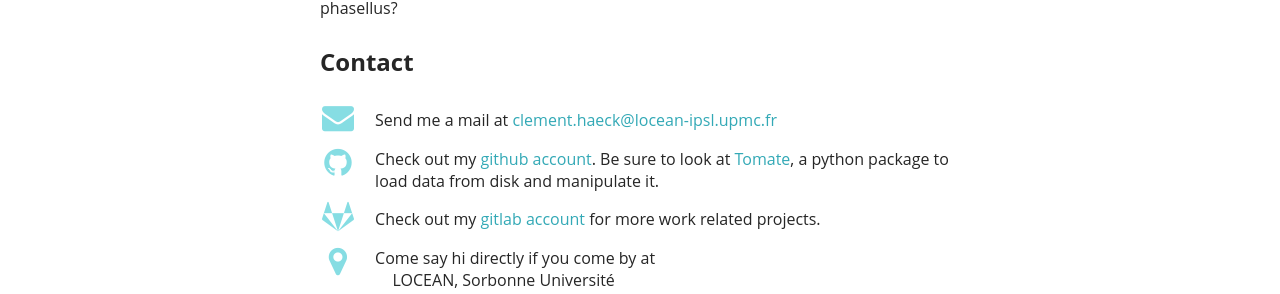
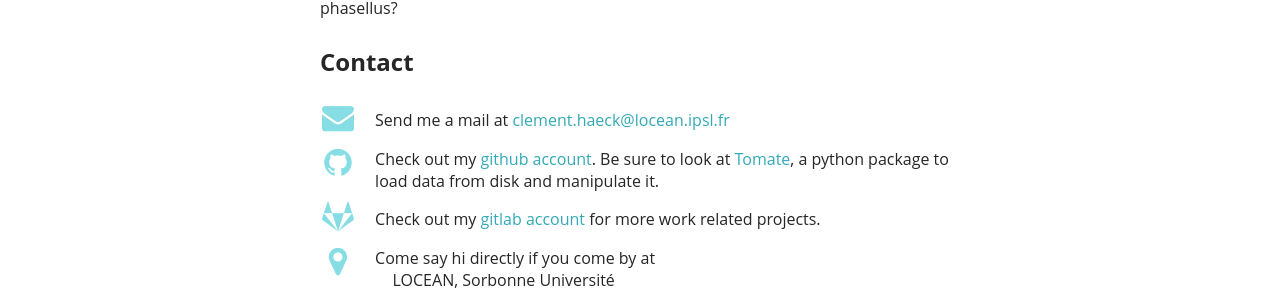
Before and after one commit to Descanonge/clementhaeck.com, a Jekyll site: the page built from index.md, in a window 1280 px wide. Shown: the part 331-625 px from the top of the page. Built offline with Jekyll 4.4.1, drawn with Linux system fonts in a browser that asks for light colours.

Commit message:
Up email

```diff
--- a/_data/social.yml
+++ b/_data/social.yml
@@ -7,6 +7,6 @@
   title: Gitlab IN2P3
   class: fa-gitlab
 
-- link: mailto:clement.haeck@locean-ipsl.upmc.fr
+- link: mailto:clement.haeck@locean.ipsl.fr
   title: Mail to
   class: fa-envelope
--- a/index.md
+++ b/index.md
@@ -26,9 +26,9 @@ title: Home
         <h2>Contact</h2>
         <table>
             <tr>
-                <td><a class="fa fa-envelope" href="mailto:clement.haeck@locean-ipsl.upmc.fr"></a></td>
+                <td><a class="fa fa-envelope" href="mailto:clement.haeck@locean.ipsl.fr"></a></td>
                 <td>Send me a mail at
-                    <a href="mailto:clement.haeck@locean-ipsl.upmc.fr">clement.haeck@locean-ipsl.upmc.fr</a></td>
+                    <a href="mailto:clement.haeck@locean.ipsl.fr">clement.haeck@locean.ipsl.fr</a></td>
             </tr>
 
             <tr>
```
